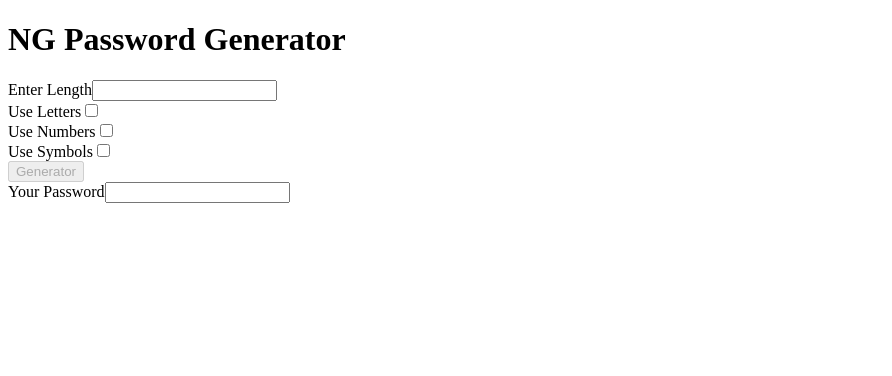
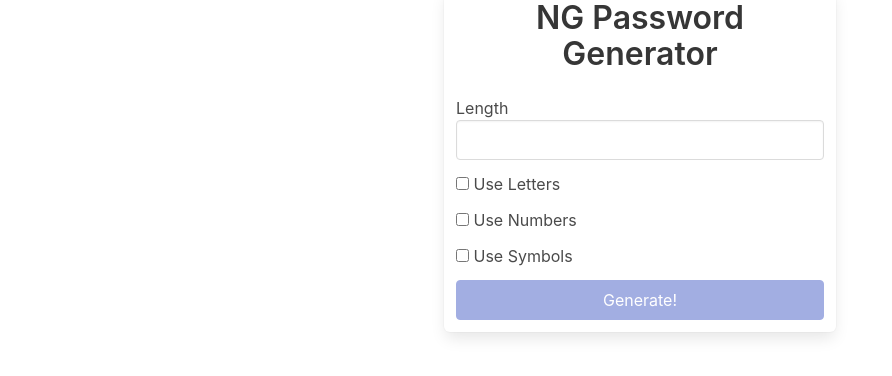
Before and after one commit to aghilazghi/AngularPasswordGenerator, an Angular app in the folder password-generator/: page / in a window 1280 px wide. Shown: the top 376 px of the page, without its empty margins (0-892 px from the left). Built offline with nearby package versions, Linux system fonts and the light colour scheme.

Commit message:
Add styles

```diff
--- a/password-generator/package.json
+++ b/password-generator/package.json
@@ -19,6 +19,7 @@
     "@angular/platform-browser": "~8.0.0",
     "@angular/platform-browser-dynamic": "~8.0.0",
     "@angular/router": "~8.0.0",
+    "bulma": "^0.9.1",
     "rxjs": "~6.4.0",
     "tslib": "^1.9.0",
     "zone.js": "~0.9.1"
--- a/password-generator/src/app/app.component.html
+++ b/password-generator/src/app/app.component.html
@@ -1,34 +1,50 @@
-<h1>NG Password Generator</h1>
+<div class="container">
+  <div class="columns is-centered">
+    <div class="box column is-one-third">
+      <h1 class="title has-text-centered">NG Password Generator</h1>
 
-<div>
-  <label>Enter Length</label>
-  <input type="text" (input)="onLengthChange($event.target.value)"/>
+      <div class="field">
+        <label>Length</label>
+        <input class="input" (input)="onLengthChange($event.target.value)" />
       </div>
 
-<div>
-  <label>Use Letters</label>
-  <input type="checkbox" (change)="onUseLettersChange()">
+      <div class="field">
+        <div class="control">
+          <label class="checkbox">
+            <input (change)="onUseLettersChange()" type="checkbox" />
+            Use Letters
+          </label>
+        </div>
       </div>
 
-<div>
-  <label>Use Numbers</label>
-  <input type="checkbox" (change)="onUseNumbersChange()">
+      <div class="field">
+        <div class="control">
+          <label class="checkbox">
+            <input (change)="onUseNumbersChange()" type="checkbox" />
+            Use Numbers
+          </label>
+        </div>
       </div>
 
-<div>
-  <label>Use Symbols</label>
-  <input type="checkbox" (change)="onUseSymbolsChange()">
+      <div class="field">
+        <div class="control">
+          <label class="checkbox">
+            <input (change)="onUseSymbolsChange()" type="checkbox" />
+            Use Symbols
+          </label>
+        </div>
       </div>
 
-<div>
-  <button [disabled]="!(length && (includeLetters || includeNumbers || includeSymbols))"
-    (click)="onButtonClick()"
-    >
-    Generator
+      <button [disabled]="
+          !(length && (includeLetters || includeSymbols || includeNumbers))
+        " (click)="onButtonClick()" class="button is-link is-fullwidth">
+        Generate!
       </button>
+
+      <div class="box" *ngIf="password">
+        <label>Your Password</label>
+        <input class="input" [value]="password" />
       </div>
-
-<div>
-  <label>Your Password</label>
-  <input type="text" [value]="password">
     </div>
+  </div>
+</div>
--- a/password-generator/src/styles.css
+++ b/password-generator/src/styles.css
@@ -1 +1,3 @@
 /* You can add global styles to this file, and also import other style files */
+
+@import 'bulma/css/bulma.css';
```
Also changed, not shown: 1 other file (tests, documents, lock files or other folders). Lines whose indentation alone changed are shown as unchanged.
